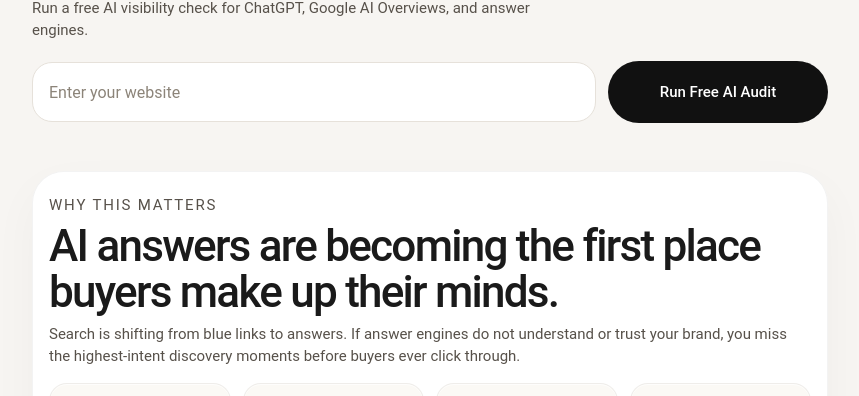
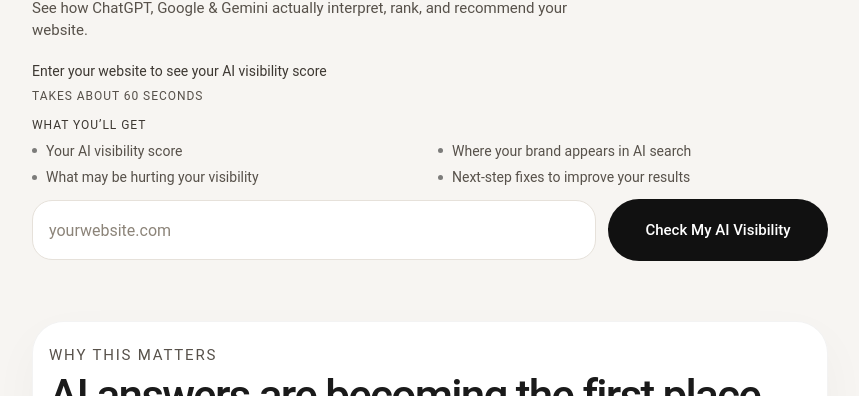
Before and after one commit to GetDamonAI/Audit2, a plain HTML site: page ssm-ai-audit/index.html in a window 1280 px wide. Shown: the part 281-677 px from the top of the page, without its empty margins (210-1069 px from the left). Drawn offline with Linux system fonts and the light colour scheme.

Commit message:
Optimize audit landing copy for conversion

```diff
--- a/ssm-ai-audit/index.html
+++ b/ssm-ai-audit/index.html
@@ -12,15 +12,30 @@
       <section class="hero" aria-labelledby="hero-title">
         <div class="hero-copy">
           <h1 id="hero-title" class="hero-title">
-            <span>Find out how your brand</span>
-            <span>shows up in AI</span>
+            <span>Are you showing up</span>
+            <span>in AI search?</span>
           </h1>
           <p class="hero-subhead">
-            Run a free AI visibility check for ChatGPT, Google AI Overviews, and answer engines.
+            See how ChatGPT, Google & Gemini actually interpret, rank, and recommend your website.
           </p>
         </div>
 
         <div class="hero-tool" aria-label="Run a free AI audit">
+          <div class="hero-form-copy">
+            <p class="hero-form-intro">Enter your website to see your AI visibility score</p>
+            <p class="hero-form-meta">Takes about 60 seconds</p>
+          </div>
+
+          <div class="hero-value-group" aria-label="What you'll get">
+            <p class="hero-value-label">What you’ll get</p>
+            <ul class="hero-value-list">
+              <li>Your AI visibility score</li>
+              <li>Where your brand appears in AI search</li>
+              <li>What may be hurting your visibility</li>
+              <li>Next-step fixes to improve your results</li>
+            </ul>
+          </div>
+
           <form id="url-form" class="url-form" novalidate>
             <label class="sr-only" for="url">Website URL</label>
             <input
@@ -29,12 +44,12 @@
               type="text"
               inputmode="url"
               autocomplete="url"
-              placeholder="Enter your website"
+              placeholder="yourwebsite.com"
               required
             />
 
             <button type="submit" id="url-submit" class="primary-button">
-              Run Free AI Audit
+              Check My AI Visibility
             </button>
           </form>
 
@@ -79,7 +94,7 @@
               <p class="current-status-label">Current Status</p>
               <p id="preview-status" class="preview-status">Checking your signals</p>
               <p id="preview-support" class="preview-support">
-                Based on live checks for discoverability, authority, and answer-engine readiness.
+                Your quick audit found visibility gaps worth addressing, and your full report shows what to fix next.
               </p>
             </div>
 
@@ -87,15 +102,15 @@
 
             <div class="preview-findings-block">
               <p class="preview-label">What we found</p>
-              <p class="preview-intro">A quick read on how answer engines are likely to interpret, trust, and surface your brand today.</p>
+              <p class="preview-intro">Here’s what AI currently sees when it evaluates your site, and where visibility gaps may be affecting recommendations.</p>
               <ol id="preview-findings" class="preview-findings"></ol>
             </div>
 
             <div id="email-gate" class="email-gate">
               <div class="email-gate-copy">
-                <h3 class="gate-title">Get your full AI Visibility Report</h3>
+                <h3 class="gate-title">Get your full AI visibility report and recommended fixes</h3>
                 <p class="gate-copy">
-                  We’ll send the full audit with deeper findings, opportunity areas, and next-step recommendations.
+                  We’ll send deeper findings, clearer visibility insights, and practical recommendations to improve your results.
                 </p>
               </div>
 
@@ -112,7 +127,7 @@
                 />
 
                 <button type="submit" id="email-submit" class="primary-button">
-                  Send My Full Report
+                  Send My Full AI Visibility Report
                 </button>
               </form>
 
--- a/ssm-ai-audit/script.js
+++ b/ssm-ai-audit/script.js
@@ -208,21 +208,21 @@
 function describeScore(score) {
   if (score >= 75) {
     return {
-      title: "Strong footing in AI-led discovery",
-      support: "Your brand is giving answer engines useful signals, but there is still room to strengthen recommendation confidence."
+      title: "AI sees strong signals, with room to sharpen visibility",
+      support: "Here’s what AI currently sees when it evaluates your site. Your full report shows what to fix next."
     };
   }
 
   if (score >= 50) {
     return {
-      title: "Some visibility, but clear AI search gaps",
-      support: "AI systems can find signals, but trust, entity clarity, or citation readiness still needs work."
+      title: "Some visibility, but meaningful gaps remain",
+      support: "Your quick audit found visibility gaps worth addressing, and your site may be missing signals that affect AI recommendations."
     };
   }
 
   return {
     title: "Low visibility in AI-generated answers",
-    support: "Your brand is not yet giving answer engines enough confidence to surface or recommend it consistently."
+    support: "Your site may be missing signals that affect AI recommendations. Your full report shows what to fix next."
   };
 }
 
--- a/ssm-ai-audit/styles.css
+++ b/ssm-ai-audit/styles.css
@@ -147,12 +147,66 @@
 }
 
 .hero-tool {
+  display: grid;
+  gap: 12px;
   margin-top: 20px;
   padding: 0;
   border: 0;
   border-radius: 0;
   background: transparent;
   backdrop-filter: none;
+}
+
+.hero-form-copy,
+.hero-value-group {
+  display: grid;
+  gap: 6px;
+}
+
+.hero-form-intro,
+.hero-form-meta,
+.hero-value-label,
+.hero-value-list li {
+  margin: 0;
+  font-size: 14px;
+  line-height: 1.45;
+  color: #57514a;
+}
+
+.hero-form-intro,
+.hero-value-label {
+  color: #3d3832;
+}
+
+.hero-form-meta,
+.hero-value-label {
+  font-size: 12px;
+  letter-spacing: 0.08em;
+  text-transform: uppercase;
+}
+
+.hero-value-list {
+  display: grid;
+  gap: 6px;
+  margin: 0;
+  padding: 0;
+  list-style: none;
+}
+
+.hero-value-list li {
+  position: relative;
+  padding-left: 14px;
+}
+
+.hero-value-list li::before {
+  content: "";
+  position: absolute;
+  top: 0.55em;
+  left: 0;
+  width: 5px;
+  height: 5px;
+  border-radius: 999px;
+  background: rgba(23, 23, 23, 0.55);
 }
 
 .url-form,
@@ -687,6 +741,11 @@
     align-items: center;
   }
 
+  .hero-value-list {
+    grid-template-columns: repeat(2, minmax(0, 1fr));
+    column-gap: 16px;
+  }
+
   .primary-button,
   .secondary-button {
     min-height: 62px;
```
